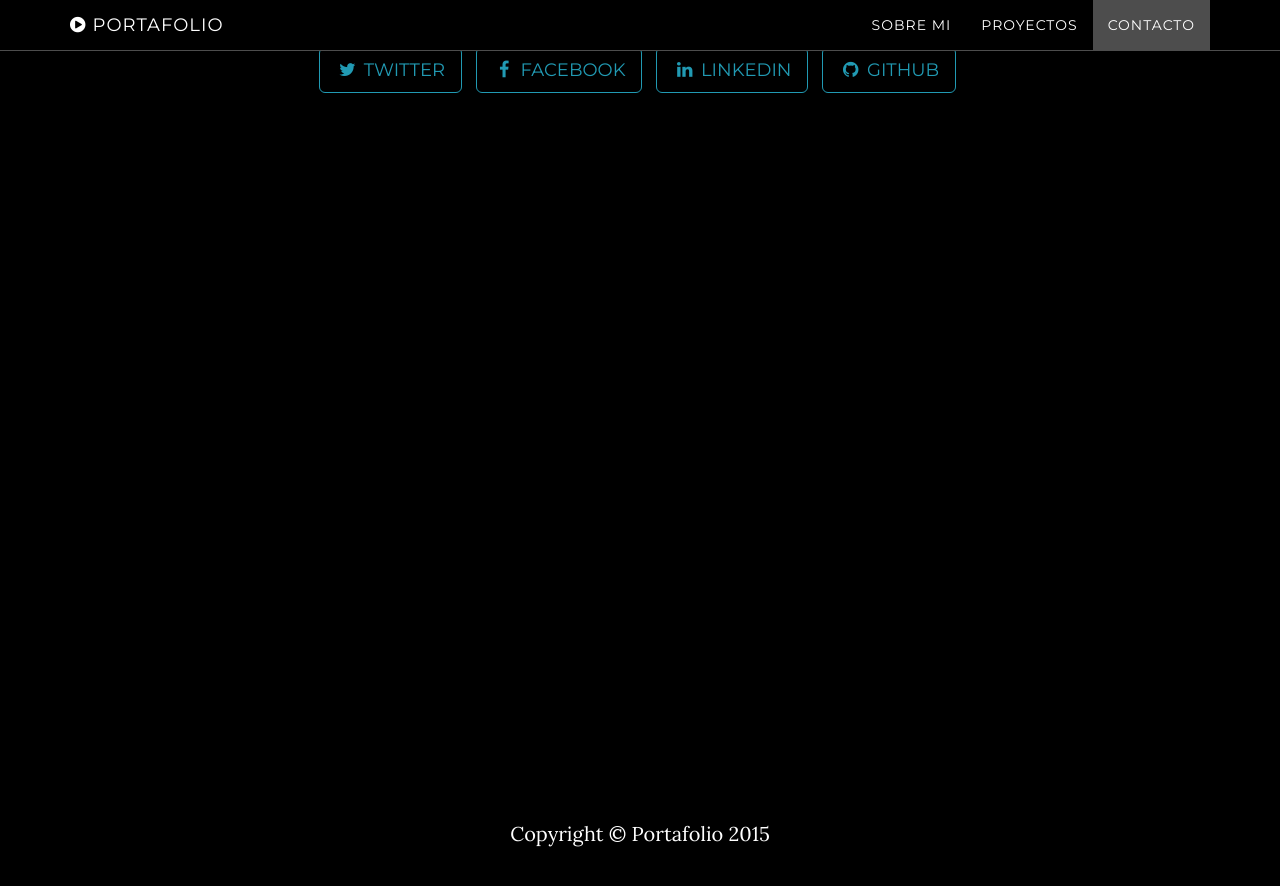
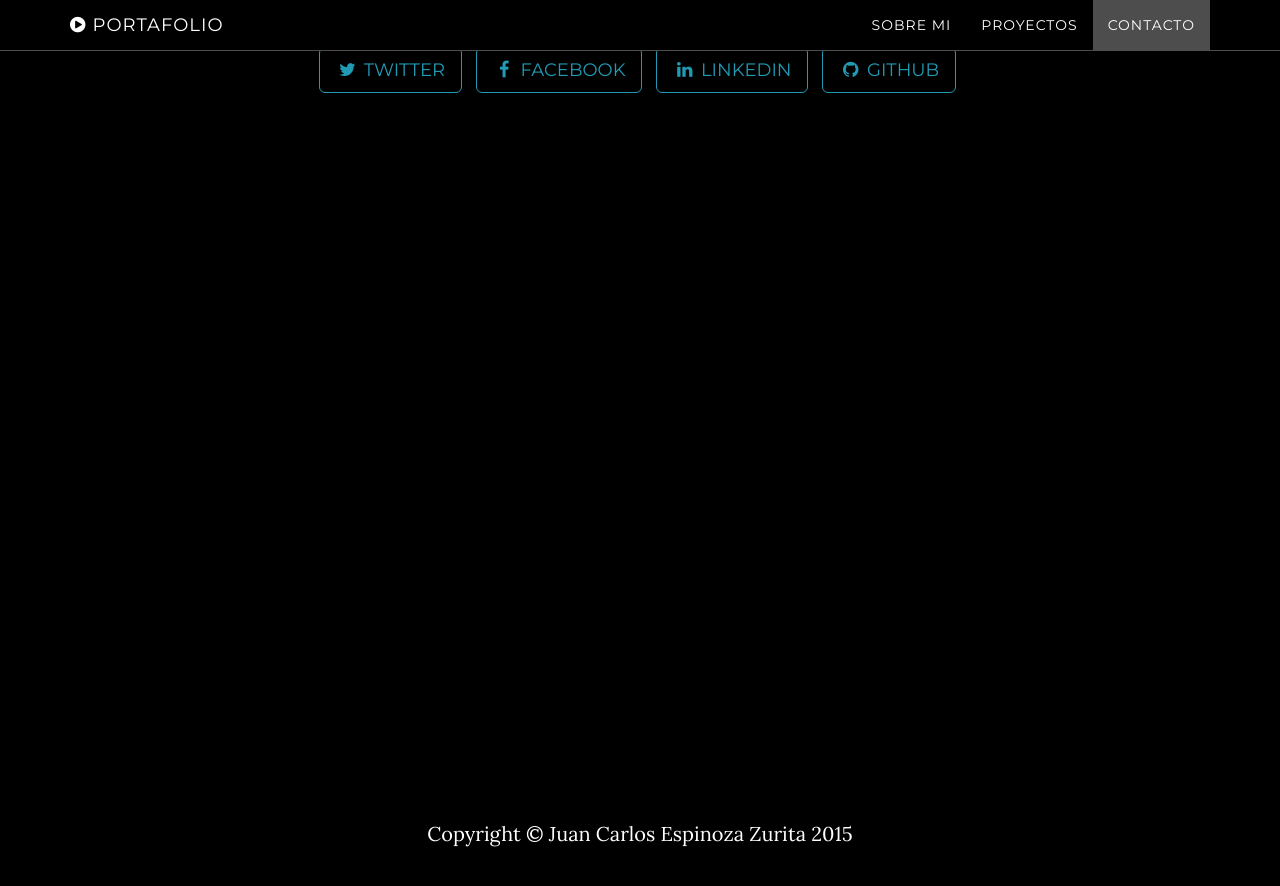
Before and after one commit to seethersan/seethersan.github.io, a Jekyll site: the page built from index.html, in a window 1280 px wide and 900 px high, scrolled down 2447 px. Shown: the top 886 px of the window. Built offline with Jekyll 4.4.1, drawn with Linux system fonts in a browser that asks for light colours.

Commit message:
modificando Footer

```diff
--- a/_config.yml
+++ b/_config.yml
@@ -10,7 +10,7 @@ color:
   links: '#219ab3'
 
 # Footer settings
-footer: Portafolio
+footer: Juan Carlos Espinoza Zurita
 
 # Social networks usernames (many more available: google-plus, flickr, dribbble, pinterest, instagram, tumblr, linkedin, etc.)
 social:
```
